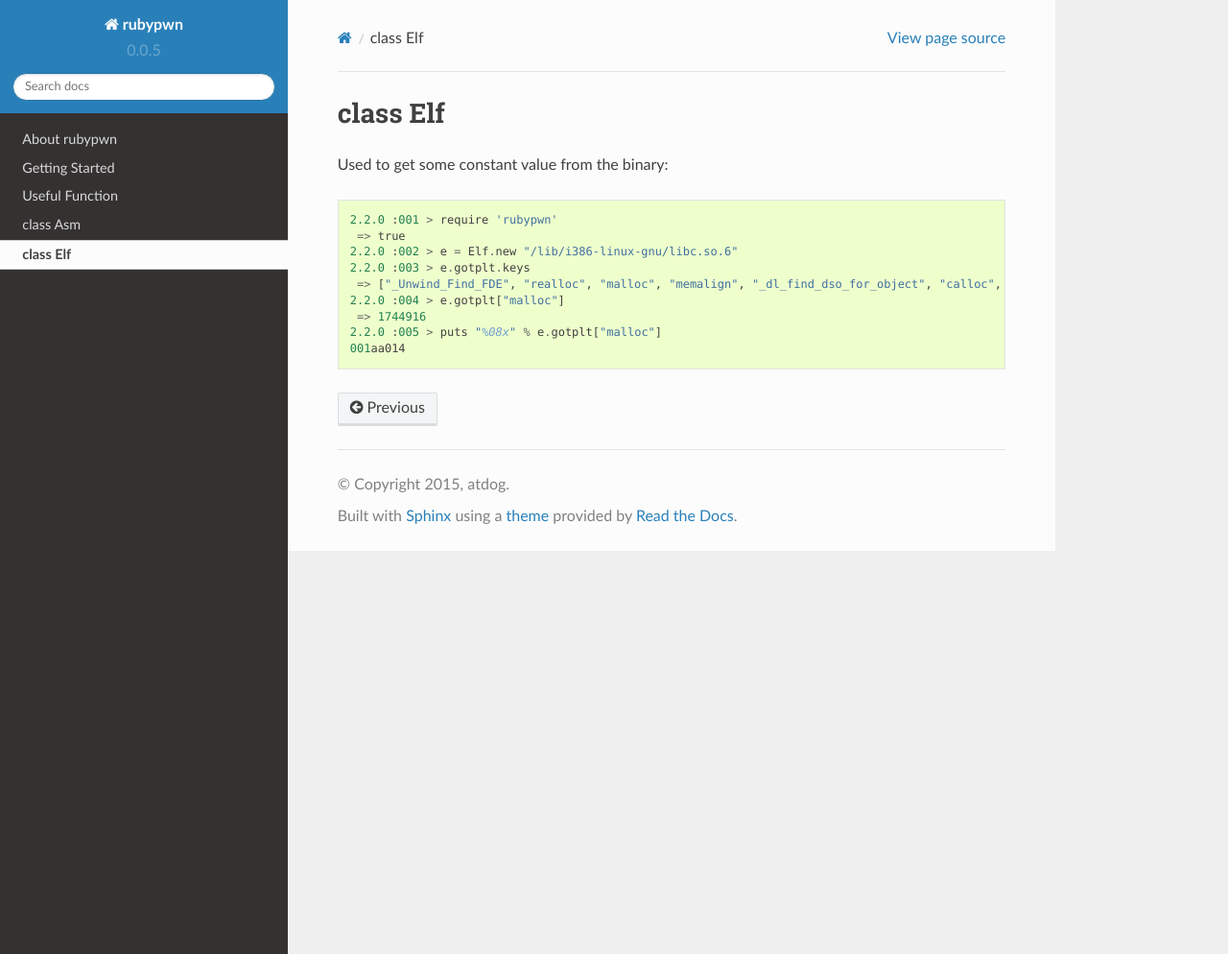
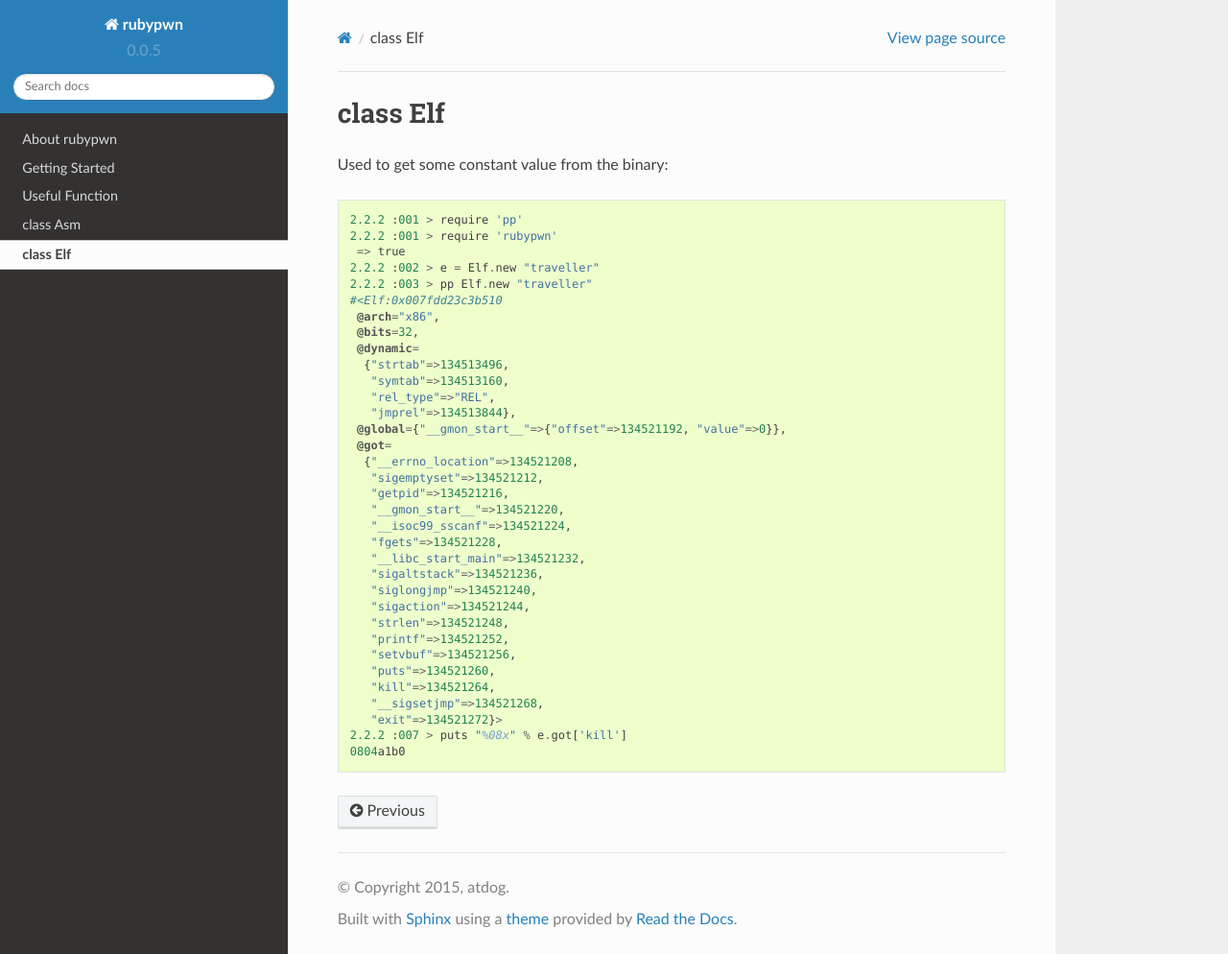
Before and after one commit to atdog/rubypwn, a Sphinx documentation site: the page built from docs/source/elf.rst, in a window 1280 px wide and 994 px high. Shown: the whole window at 96% size. Built offline with Sphinx 7.4.7 and the Read the Docs theme 2.0.0, drawn with Linux system fonts in a browser that asks for light colours.

Commit message:
change usage for elf

```diff
--- a/docs/source/elf.rst
+++ b/docs/source/elf.rst
@@ -3,12 +3,37 @@ class Elf
 
 Used to get some constant value from the binary::
 
-    2.2.0 :001 > require 'rubypwn'
+    2.2.2 :001 > require 'pp'
+    2.2.2 :001 > require 'rubypwn'
      => true
-    2.2.0 :002 > e = Elf.new "/lib/i386-linux-gnu/libc.so.6"
-    2.2.0 :003 > e.gotplt.keys
-     => ["_Unwind_Find_FDE", "realloc", "malloc", "memalign", "_dl_find_dso_for_object", "calloc", "___tls_get_addr", "free", ""]
-    2.2.0 :004 > e.gotplt["malloc"]
-     => 1744916
-    2.2.0 :005 > puts "%08x" % e.gotplt["malloc"]
-    001aa014
+    2.2.2 :002 > e = Elf.new "traveller"
+    2.2.2 :003 > pp Elf.new "traveller"
+    #<Elf:0x007fdd23c3b510
+     @arch="x86",
+     @bits=32,
+     @dynamic=
+      {"strtab"=>134513496,
+       "symtab"=>134513160,
+       "rel_type"=>"REL",
+       "jmprel"=>134513844},
+     @global={"__gmon_start__"=>{"offset"=>134521192, "value"=>0}},
+     @got=
+      {"__errno_location"=>134521208,
+       "sigemptyset"=>134521212,
+       "getpid"=>134521216,
+       "__gmon_start__"=>134521220,
+       "__isoc99_sscanf"=>134521224,
+       "fgets"=>134521228,
+       "__libc_start_main"=>134521232,
+       "sigaltstack"=>134521236,
+       "siglongjmp"=>134521240,
+       "sigaction"=>134521244,
+       "strlen"=>134521248,
+       "printf"=>134521252,
+       "setvbuf"=>134521256,
+       "puts"=>134521260,
+       "kill"=>134521264,
+       "__sigsetjmp"=>134521268,
+       "exit"=>134521272}>
+    2.2.2 :007 > puts "%08x" % e.got['kill']
+    0804a1b0
```
